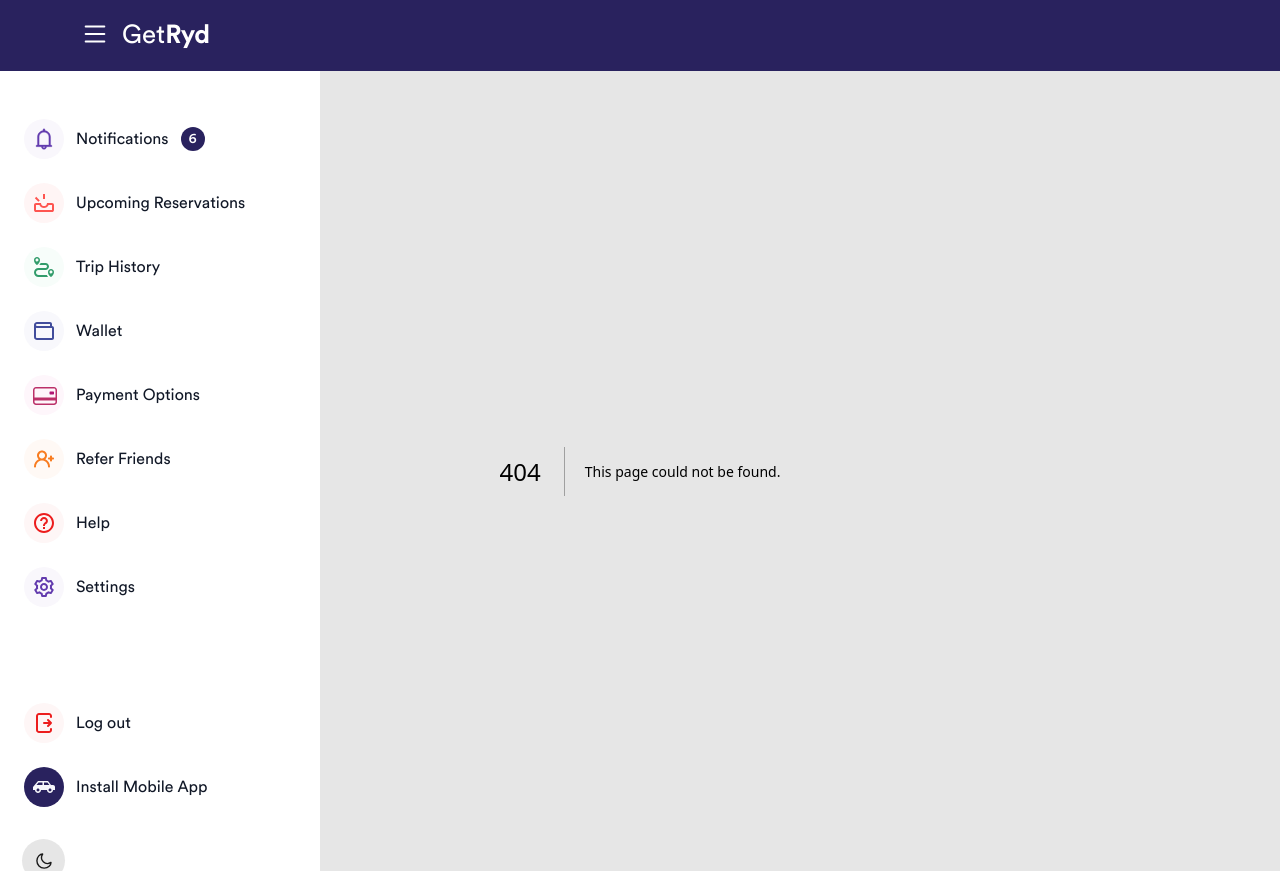
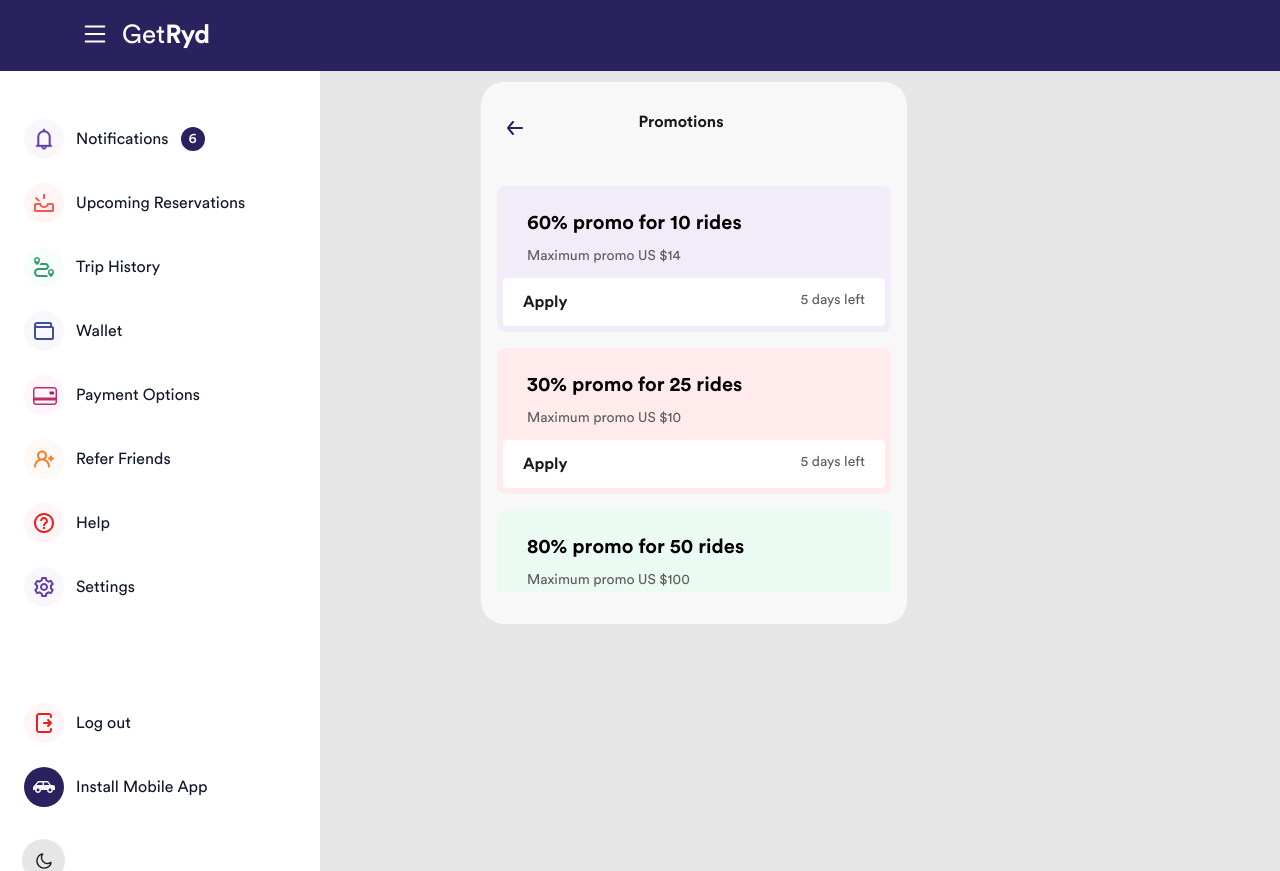
Before and after one commit to shohan-ch/ride-sharing-platform, a Next.js app: page /wallet/promotions in a window 1280 px wide. Before the commit this address had no page. Built offline with nearby package versions, Linux system fonts and the light colour scheme.

Commit message:
Page added: Promotion page initially done

```diff
--- a/src/components/Layout/SIdeBar/Sidebar.jsx
+++ b/src/components/Layout/SIdeBar/Sidebar.jsx
@@ -76,10 +76,6 @@ const Sidebar = ({ isDrawerOpen }) => {
                 href={"trip_history"}
                 className="flex items-center rounded-lg p-2 text-base font-normal text-gray-900 hover:bg-gray-100 dark:text-white dark:hover:bg-gray-700"
               >
-                {/* <a
-                href="./trip_history.html"
-                className="flex items-center rounded-lg p-2 text-base font-normal text-gray-900 hover:bg-gray-100 dark:text-white dark:hover:bg-gray-700"
-              > */}
                 <svg
                   width={40}
                   height={40}
@@ -105,8 +101,6 @@ const Sidebar = ({ isDrawerOpen }) => {
                   Trip History
                 </span>
               </Link>
-
-              {/* </a> */}
             </li>
             <li>
               <Link
--- /dev/null
+++ b/src/components/Wallet/Promotions/PromoList.jsx
@@ -0,0 +1,32 @@
+const PromoList = ({
+  clickHandler,
+  heading,
+  subHeading,
+  dayCount,
+  bgColor,
+}) => {
+  return (
+    <>
+      <div
+        className={`${bgColor} item mx-auto mb-4 rounded-lg p-[6px] dark:bg-dark-2 dark:text-white`}
+      >
+        <div className="rounded-5 mx-2 rounded-lg px-4 py-4 pb-3 dark:text-white">
+          <p className="font-bold md:text-[16px] lg:text-[20px] 2xs:text-[14px]">
+            {heading}
+          </p>
+          <p className="mt-2 text-sm text-gray-light dark:text-white">
+            {subHeading}
+          </p>
+        </div>
+        <div className=" flex justify-between rounded bg-white px-5 py-3 dark:text-white">
+          <p className="font-semibold text-black">Apply</p>
+          <p className="text-[14px] text-gray-light 2xs:text-[13px]">
+            {dayCount} days left
+          </p>
+        </div>
+      </div>
+    </>
+  );
+};
+
+export default PromoList;
--- /dev/null
+++ b/src/components/Wallet/Promotions/PromotionsView.jsx
@@ -0,0 +1,61 @@
+import InfoButton from "@/components/Utils/Button/InfoButton";
+import PromoList from "./PromoList";
+import Link from "next/link";
+
+const PromotionsView = () => {
+  return (
+    <>
+      <section className="sec items-center justify-center md:block md:h-full md:w-full lg:flex lg:justify-start lg:pl-[480px] lg:pt-[10px] 2xs:block 2xs:h-full 2xs:w-full">
+        <div className="wrapper relative border bg-gray-1 px-4 pt-5 dark:bg-dark-bg sm:pb-8 sm:dark:border-0 lg:w-[428px] lg:rounded-3xl lg:dark:border 2xl:min-h-[85vh] 3xl:min-h-[88vh] 2xs:w-auto 2xs:pt-2 2xs:pb-10 2xs:dark:border-0">
+          <div className="sm:pt-4 sm:text-left lg:pt-0 2xs:px-0 2xs:pt-0 2xs:text-left">
+            <div className="scroll_div h-full overflow-y-auto overflow-x-hidden py-2 dark:border-[#2C2C35] md:h-full lg:h-[390px] xl:h-[490px] 2xl:h-[460px] 3xl:h-[700px]">
+              <div className="pickup_header mb-10 flex md:pr-[86px] lg:pr-[62px] 2xs:mb-3 2xs:pr-4">
+                <div>
+                  <Link href="/wallet">
+                    <img src="/assets/icons/back.svg" alt="svg_icon" />
+                  </Link>
+                </div>
+                <h2 className="mx-auto font-extrabold text-black dark:text-gray-2 2xl:text-22 3xl:text-[24px] 2xs:text-[18px]">
+                  Promotions
+                </h2>
+              </div>
+              {/* Item content */}
+              <PromoList
+                heading={"60% promo for 10 rides"}
+                subHeading={"Maximum promo US $14"}
+                dayCount={5}
+                bgColor={"bg-[#F1ECF8]"}
+              />
+
+              <PromoList
+                heading={"30% promo for 25 rides"}
+                subHeading={"Maximum promo US $10"}
+                dayCount={5}
+                bgColor={"bg-[#FFEBEB]"}
+              />
+
+              <PromoList
+                heading={"80% promo for 50 rides"}
+                subHeading={"Maximum promo US $100"}
+                dayCount={5}
+                bgColor={"bg-[#EBFAF2]"}
+              />
+
+              {/* Add Code */}
+              <div className=" mx-auto mt-4 rounded-lg bg-white px-4 pt-10 pb-1 dark:bg-dark-2 dark:text-white">
+                <InfoButton
+                  heading={"Add Promo Code Instead"}
+                  icon={"promoCode"}
+                  iconTwo={"rightGrayArrow"}
+                  clickHandler={() => console.log(123)}
+                />
+              </div>
+            </div>
+          </div>
+        </div>
+      </section>
+    </>
+  );
+};
+
+export default PromotionsView;
--- a/src/components/Wallet/WalletIndex.jsx
+++ b/src/components/Wallet/WalletIndex.jsx
@@ -20,7 +20,7 @@ const WalletIndex = () => {
                 </h2>
               </div>
               {/* Item content */}
-              <div className="item mx-auto rounded-lg bg-white px-4 py-7 dark:bg-dark-2 dark:text-white">
+              <div className="item mx-auto rounded-lg bg-white py-7 px-4 dark:bg-dark-2 dark:text-white">
                 <div className="rounded-5 mx-2 flex justify-between rounded-lg pb-3 dark:text-white">
                   <p className="font-bold md:text-[16px] lg:text-[15px] 2xs:text-[12px]">
                     Total Wallet Balance
@@ -45,7 +45,7 @@ const WalletIndex = () => {
                 </div>
               </div>
               {/* Payment Defaults */}
-              <div className=" mx-auto mt-4 rounded-lg bg-white px-4 py-7 dark:bg-dark-2 dark:text-white">
+              <div className=" mx-auto mt-4 rounded-lg bg-white py-7 px-4 dark:bg-dark-2 dark:text-white">
                 <div className="item rounded-5 mx-2 rounded-lg pb-6 dark:text-white">
                   <p className="mb-6 font-bold md:text-[14px] lg:text-[18px] 2xs:text-[16px]">
                     Payment defaults
@@ -110,7 +110,7 @@ const WalletIndex = () => {
                     heading="Promotions"
                     icon={"mike"}
                     iconTwo={"rightGrayArrow"}
-                    clickHandler={() => console.log("button")}
+                    clickHandler={() => Router.push("wallet/promotions")}
                   />
                 </div>
               </div>
--- /dev/null
+++ b/src/pages/wallet/promotions.js
@@ -0,0 +1,11 @@
+import PromotionsView from "@/components/Wallet/Promotions/PromotionsView";
+
+const PromotionPage = () => {
+  return (
+    <>
+      <PromotionsView />
+    </>
+  );
+};
+
+export default PromotionPage;
```
